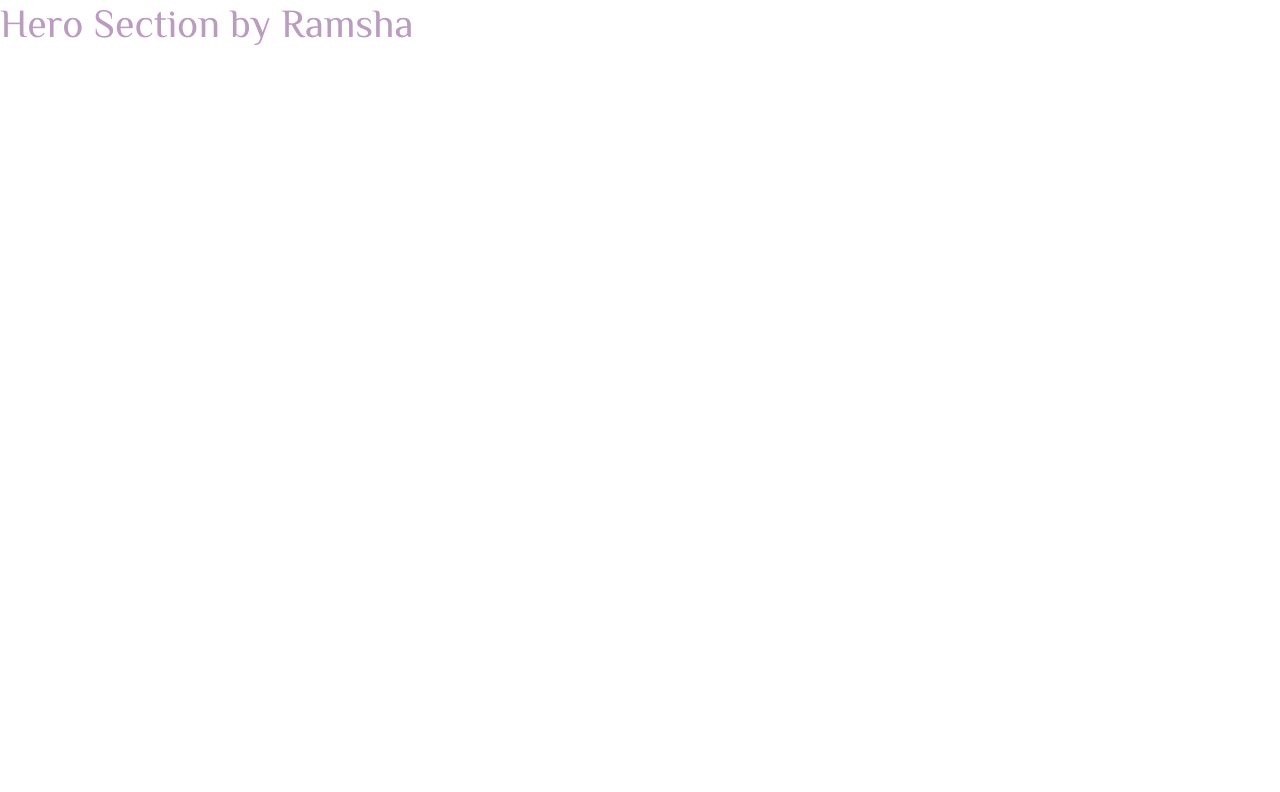
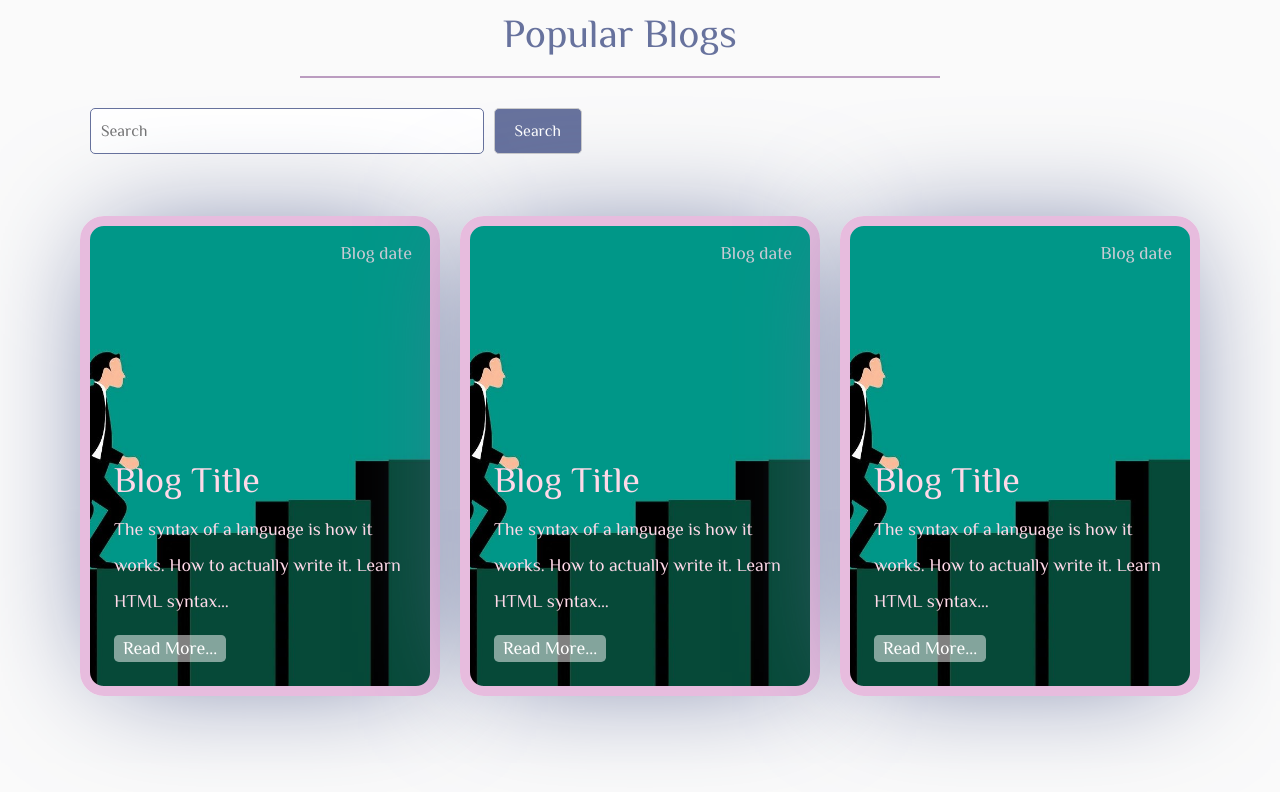
Before and after one commit to RamshaFarrukh25/Career-Counselling-Portal, a React (Vite) app: page / in a window 1280 px wide. Shown: the top 792 px of the page. Built offline with nearby package versions, Linux system fonts and the light colour scheme.

Commit message:
BlogCards file added

```diff
--- a/src/App.jsx
+++ b/src/App.jsx
@@ -2,14 +2,15 @@ import { BrowserRouter, Routes, Route } from 'react-router-dom'
 import "./assets/styles/Global.module.css"
 
 // Import Pages
-import Hero from './pages/Hero'
+//import Hero from './pages/Hero'
+import BlogCards from './pages/BlogCards'
 
 export default function App() {
   return (
     <>
       <BrowserRouter>
         <Routes>
-          <Route path="/" element={<Hero />}/>
+          <Route path="/" element={<BlogCards/>}/>
         </Routes>
       </BrowserRouter>
     </>
--- a/src/assets/styles/BlogCards.module.css
+++ b/src/assets/styles/BlogCards.module.css
@@ -0,0 +1,188 @@
+*{
+    box-sizing: border-box;
+}
+
+    .mainHeading{
+        font-family: var(--fontHeading);
+        color: var(--blue);
+        text-align: center;
+        border-bottom: 2px solid var(--purple); /* Adjust the thickness and color of the line */
+        padding: 10px;
+        width: 50%;
+        margin: 0px 300px;
+    }
+
+  .searchBarContainer {
+      display: flex;
+      align-items: center;
+      margin: 20px 80px;
+      width: 40%;
+      padding: 10px;
+    }
+
+    .searchBarInput {
+      padding: 10px;
+      border: 1px solid var(--blue);
+      border-radius: 5px;
+      flex: 1;
+    }
+
+    .searchBarBtn {
+      margin-left: 10px;
+      padding: 10px 20px;
+      border: 1px solid #ccc;
+      border-radius: 5px;
+      background-color: var(--blue);
+      color: white;
+      cursor: pointer;
+    }
+
+
+  .overAll{
+    margin: 0;
+    min-height: 100vh;
+    font-family: var(--fontHeading);
+    background: #fafafa;
+  }
+
+  .cardsWrapper {
+    display: flex;
+    flex-wrap: wrap;
+    gap: 20px;
+    justify-content: space-between;
+    align-items: flex-start; /* Modified alignment */
+    padding: 2rem; /* Adjusted padding */
+    margin: 0 auto;
+  }
+
+  .card {
+    font-family: var(--fontHeading);
+    --bg-filter-opacity: 0.5;
+    background-image: linear-gradient(rgba(0,0,0,var(--bg-filter-opacity)), url('https://cdn.pixabay.com/photo/2016/04/20/08/21/entrepreneur-1340649_1280.jpg')); /* Updated background */
+    height: 20em;
+    width: 15em;
+    font-size: 1.5em;
+    color: var(--lightPink);
+    border-radius: 1em;
+    padding: 1em;
+    display: flex;
+    align-items: flex-end;
+    background-size: cover;
+    background-position: center;
+    box-shadow: 0 0 5em -1em var(--blue);
+    transition: all, 0.5s;
+    position: relative;
+    overflow: hidden;
+    border: 10px solid var(--lavender);
+    text-decoration: none;
+  }
+
+  .card:hover {
+    transform: rotate(0);
+  }
+
+  .card h1 {
+    margin: 0;
+    font-size: 1.5em;
+    line-height: 1.2em;
+  }
+
+  .card p {
+    font-size: 0.75em;
+    font-family: var(--fontHeading);
+    margin-top: 0.5em;
+    line-height: 2em;
+  }
+
+  .card .tags {
+    display: flex;
+  }
+
+  .card .tags .tag {
+    font-size: 0.75em;
+    background: rgba(255,255,255,0.5);
+    border-radius: 0.3rem;
+    padding: 0 0.5em;
+    margin-right: 0.5em;
+    line-height: 1.5em;
+    transition: all, 0.5s;
+    text-decoration: none;
+    color: white;
+  }
+
+  .card:hover .tags .tag {
+    background: var(--blue);
+    color: white;
+  }
+
+  .card .date {
+    position: absolute;
+    top: 0;
+    right: 0;
+    font-size: 0.75em;
+    padding: 1em;
+    line-height: 1em;
+    opacity: .8;
+  }
+
+  .card:before,
+  .card:after {
+    content: '';
+    transform: scale(0);
+    transform-origin: top left;
+    border-radius: 50%;
+    position: absolute;
+    left: -50%;
+    top: -50%;
+    z-index: -5;
+    transition: all, 0.5s;
+    transition-timing-function: ease-in-out;
+  }
+
+  .card:before {
+    background: #ddd;
+    width: 250%;
+    height: 250%;
+  }
+
+  .card:after {
+    background: var(--purple);
+    width: 200%;
+    height: 200%;
+  }
+
+  .card:hover {
+    color: var(--blue);
+    /*transform: rotateY(180deg);*/
+  }
+
+  .card:hover:before,
+  .card:hover:after {
+    transform: scale(1);
+  }
+
+  /* MEDIA QUERIES */
+  @media screen and (max-width: 1285px) {
+    .cardsWrapper {
+      justify-content: center; /* Center cards */
+    }
+  }
+
+  @media screen and (max-width: 900px) {
+    .cardsWrapper {
+      padding: 2rem; /* Adjust padding */
+    }
+  }
+
+  @media screen and (max-width: 500px) {
+    .card {
+      max-width: calc(100vw - 4rem);
+      width: 90%; /* Adjust width */
+    }
+  }
+
+  @media screen and (max-width: 450px) {
+    .card {
+      height: 18em; /* Adjust height */
+    }
+  }
--- a/src/pages/BlogCards.jsx
+++ b/src/pages/BlogCards.jsx
@@ -1,7 +1,68 @@
 import BlogCardsCSS from "../assets/styles/BlogCards.module.css"
+import backgroundImage from "../assets/images/Blogs_BlogPic.jpg"
 
 export default function BlogCards(){
     return (
-        <h1>Popular Blog Cards by Mehak</h1>
-    )
+        <div className={BlogCardsCSS.overAll}>
+            <div className={BlogCardsCSS.mainHeading}>
+                <h1>Popular Blogs</h1>
+            </div>
+            <div className={BlogCardsCSS.searchBarContainer}>
+                <input type="search" placeholder="Search" className={BlogCardsCSS.searchBarInput}/>
+                <button className={BlogCardsCSS.searchBarBtn}>Search</button>
+            </div>
+            <section className={BlogCardsCSS.cardsWrapper}>
+                <div className={BlogCardsCSS.cardGridSpace}>
+                    <a
+                        className={BlogCardsCSS.card}
+                        href="#"
+                        style={{ backgroundImage: `url(${backgroundImage})` }}
+                    >
+                        <div>
+                            <h1>Blog Title</h1>
+                            <p>The syntax of a language is how it works. How to actually write it. Learn HTML syntax…</p>
+                            <div className={BlogCardsCSS.date}>Blog date</div>
+                            <div className={BlogCardsCSS.tags}>
+                                <a className={BlogCardsCSS.tag} href='#'>Read More...</a>
+                            </div>
+                        </div>
+                    </a>
+                </div>
+
+                <div className={BlogCardsCSS.cardGridSpace}>
+                    <a
+                        className={BlogCardsCSS.card}
+                        href="#"
+                        style={{ backgroundImage: `url(${backgroundImage})` }}
+                    >
+                        <div>
+                            <h1>Blog Title</h1>
+                            <p>The syntax of a language is how it works. How to actually write it. Learn HTML syntax…</p>
+                            <div className={BlogCardsCSS.date}>Blog date</div>
+                            <div className={BlogCardsCSS.tags}>
+                                <a className={BlogCardsCSS.tag} href='#'>Read More...</a>
+                            </div>
+                        </div>
+                    </a>
+                </div>
+
+                <div className={BlogCardsCSS.cardGridSpace}>
+                    <a
+                        className={BlogCardsCSS.card}
+                        href="#"
+                        style={{ backgroundImage: `url(${backgroundImage})` }}
+                    >
+                        <div>
+                            <h1>Blog Title</h1>
+                            <p>The syntax of a language is how it works. How to actually write it. Learn HTML syntax…</p>
+                            <div className={BlogCardsCSS.date}>Blog date</div>
+                            <div className={BlogCardsCSS.tags}>
+                                <a className={BlogCardsCSS.tag} href='#'>Read More...</a>
+                            </div>
+                        </div>
+                    </a>
+                </div>
+            </section>
+        </div>
+  );
 }
```
Also changed, not shown: src/assets/images/Blogs_BlogPic.jpg (added).
